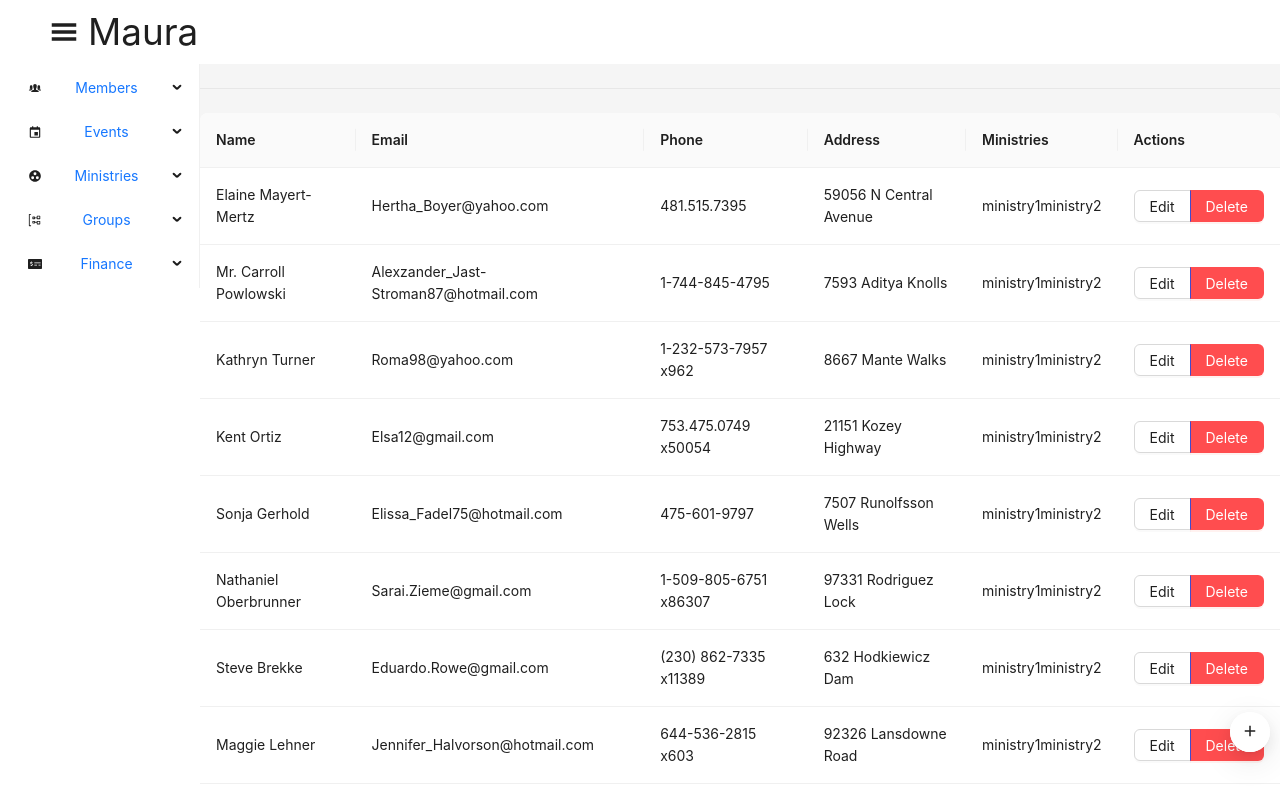
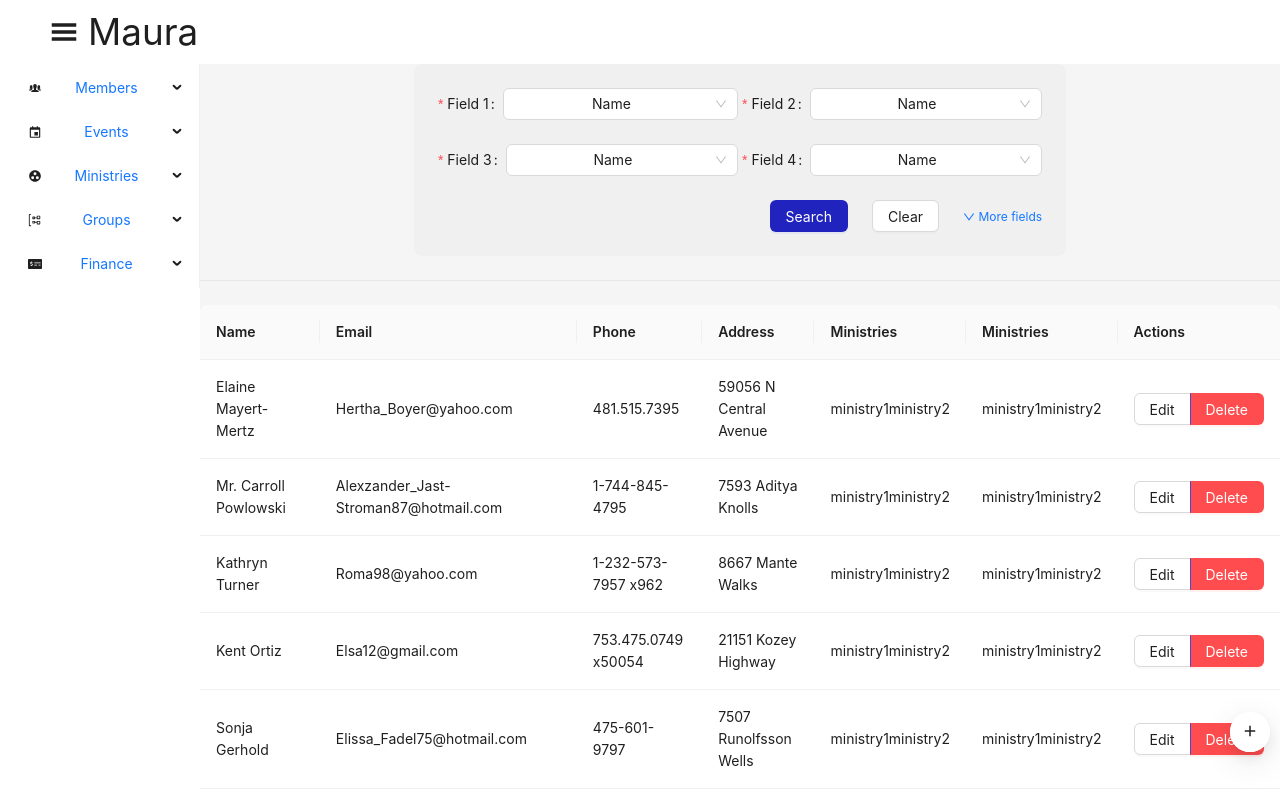
Before and after one commit to Reggeditt/church-management-software, a React (Vite) app: page /members in a window 1280 px wide. Shown: the top 798 px of the page. Built offline with nearby package versions, Linux system fonts and the light colour scheme.

Commit message:
add filter columns card on members page

```diff
--- a/src/App.css
+++ b/src/App.css
@@ -2,6 +2,7 @@
   text-align: center;
   width: 100vw;
   height: 100vh;
+  /* overflow-x: hidden; */
 }
 
 .container-wrap {
--- a/src/routes/Members.jsx
+++ b/src/routes/Members.jsx
@@ -1,12 +1,132 @@
-import { Button, Col, Divider, Row, Space, Table } from "antd";
+import { Button, Col, Divider, Form, Row, Space, Select, theme, Table } from "antd";
 import ButtonGroup from "antd/es/button/button-group";
 import { useSelector } from "react-redux";
+import { DownOutlined } from '@ant-design/icons';
+import { useEffect, useState } from 'react';
+const { Option } = Select;
+const columns = [
+  {label: 'Name', value:  'name'},
+  {label: 'Email', value:  'email'},
+  {label: 'Phone', value:  'phone'},
+  {label: 'Address', value:  'address'},
+  {label: 'Ministries', value:  'ministries'},
+  {label: 'Groups', value:  'groups'},
+  {label: 'Portfolios', value:  'portfolios'},
+  {label: 'Payments', value:  'payments'},
+];
+
+let filterOptions = [
+  {title: 'Email', value:  'email', dataIndex: 'email'},
+  {title: 'Phone', value:  'phone', dataIndex: 'phone'},
+  {title: 'Address', value:  'address', dataIndex: 'address'},
+  {title: 'Ministries', value:  'ministries', dataIndex: 'ministries'},
+];
+
+const AdvancedSearchForm = () => {
+  const { token } = theme.useToken();
+  const [form] = Form.useForm();
+  const [expand, setExpand] = useState(false);
+  const formStyle = {
+    maxWidth: '100%',
+    background: token.colorFillAlter,
+    borderRadius: token.borderRadiusLG,
+    padding: 24,
+  };
+  const getFields = () => {
+    const count = expand ? 6 : 4;
+    const children = [];
+    for (let i = 0; i < count; i++) {
+      children.push(
+        <Col span={12} key={i}>
+          <Form.Item
+            name={`field-${i+1}`}
+            label={`Field ${i+1}`}
+            rules={[
+              {
+                required: true,
+                message: 'Select something!',
+              },
+            ]}
+            initialValue="name"
+          >
+            <Select>
+              {columns.map((column) => {
+                console.log(column);
+                return <Option value={column.value} key={column.value}>{column.label}</Option>
+              })}
+            </Select>
+          </Form.Item>
+        </Col>,
+      );
+    }
+    return children;
+  };
+  const onFinish = (values) => {
+    filterOptions = [];
+    const newColumns = Object.values(values);
+    newColumns.forEach((column) => {
+      filterOptions.push(
+        {
+          title: column,
+          dataIndex: column,
+          value: column,
+        }
+      );
+    });
+    console.log('Received columns of form: ', newColumns, filterOptions);
+  };
+  return (
+    <Form form={form} name="advanced_search" style={formStyle} onFinish={onFinish}>
+      <Row gutter={4}>{getFields()}</Row>
+      <div
+        style={{
+          textAlign: 'right',
+        }}
+      >
+        <Space size="large">
+          <Button type="primary" htmlType="submit">
+            Search
+          </Button>
+          <Button
+            onClick={() => {
+              form.resetFields();
+            }}
+          >
+            Clear
+          </Button>
+          <a
+            style={{
+              fontSize: 12,
+            }}
+            onClick={() => {
+              setExpand(!expand);
+            }}
+          >
+            <DownOutlined rotate={expand ? 180 : 0} /> {expand ? 'Less fields' : 'More fields'}
+          </a>
+        </Space>
+      </div>
+    </Form>
+  );
+};
 
 const Members = () => {
-  const members = useSelector((state) => state.members);
+
+const members = useSelector((state) => state.members);
+  // const { token } = theme.useToken();
+  // const listStyle = {
+  //   lineHeight: '200px',
+  //   textAlign: 'center',
+  //   background: token.colorFillAlter,
+  //   borderRadius: token.borderRadiusLG,
+  //   marginTop: 16,
+  // };
+
   return (
     <>
-      <Space direction="horizontal"></Space>
+      <Space direction="horizontal">
+        <AdvancedSearchForm />
+      </Space>
       <Divider />
       <Row>
         <Col span={24} style={{overflow: "scroll"}}>
@@ -18,21 +138,7 @@ const Members = () => {
                 dataIndex: "name",
                 key: "name",
               },
-              {
-                title: "Email",
-                dataIndex: "email",
-                key: "email",
-              },
-              {
-                title: "Phone",
-                dataIndex: "phone",
-                key: "phone",
-              },
-              {
-                title: "Address",
-                dataIndex: "address",
-                key: "address",
-              },
+              ...filterOptions,
               {
                 title: "Ministries",
                 dataIndex: "ministries",
```
